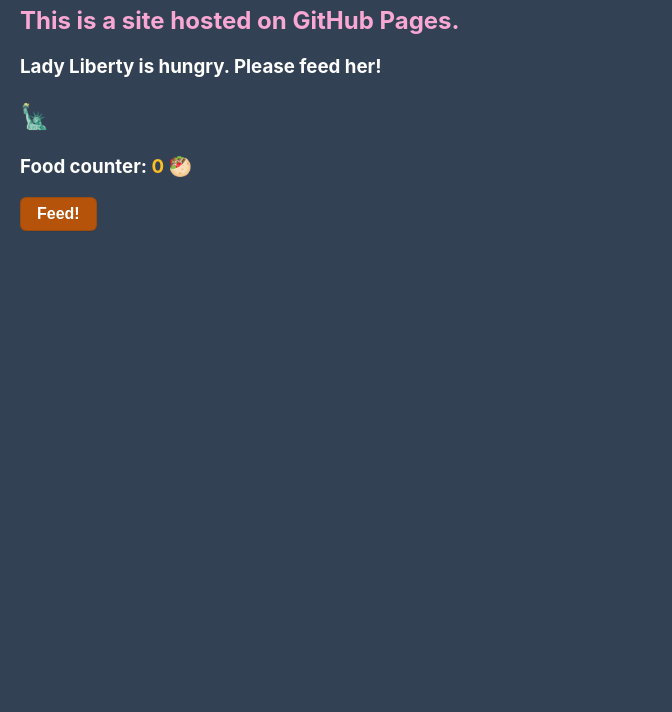
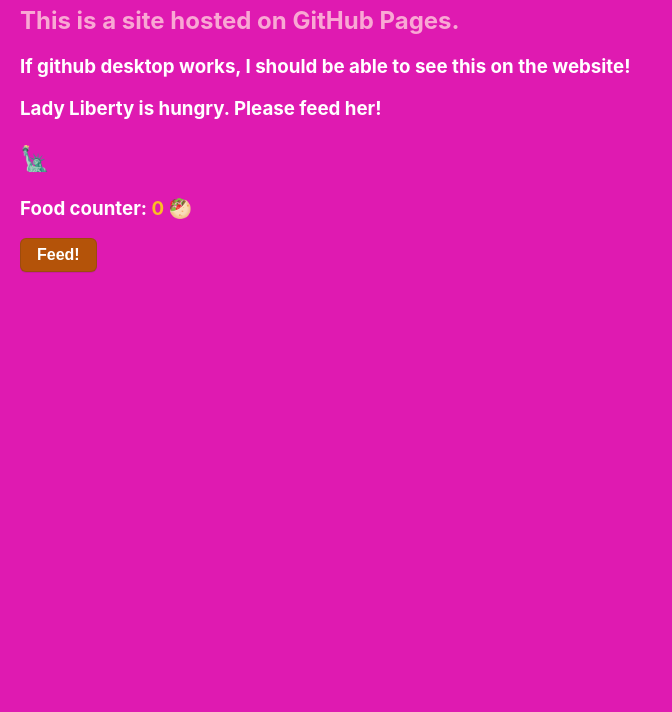
Before and after one commit to bebinjoseph-nm2207/bebin-joseph-nm2207.github.io, a plain HTML site: page index.html in a window 1280 px wide. Shown: the part 88-800 px from the top of the page, without its empty margins (0-672 px from the left). Drawn offline with Linux system fonts and the light colour scheme.

Commit message:
Github Desktop Test
Proper Test #1 to see if changes to HTML, CSS, and JS can be observed

```diff
--- a/index.html
+++ b/index.html
@@ -8,6 +8,7 @@
   <body>
     <h1>Hello world! 🚀</h1>
     <h2>This is a site hosted on GitHub Pages.</h2>
+    <h3>If github desktop works, I should be able to see this on the website!</h3>
     <h3>Lady Liberty is hungry. Please feed her!</h3>
     <h3 class="mouse">&#128509;</h3>
     <h3>Food counter: <span class="counter">0</span> 🥙</h3>
--- a/scripts/counter.js
+++ b/scripts/counter.js
@@ -7,7 +7,7 @@ document.addEventListener("DOMContentLoaded", function () {
 function count() {
   counter++;
 
-  if (counter % 10 === 0) {
+  if (counter % 5 === 0) {
     alert("Lady Liberty would like to thank you for the food 🥙");
   }
 
--- a/styles/styles.css
+++ b/styles/styles.css
@@ -1,5 +1,5 @@
 body {
-  background-color: #334155;
+  background-color: #df1ab1;
   font-family: -apple-system, BlinkMacSystemFont, Segoe UI, Roboto, Oxygen,
     Ubuntu, Cantarell, Fira Sans, Droid Sans, Helvetica Neue, sans-serif;
   color: white;
```
